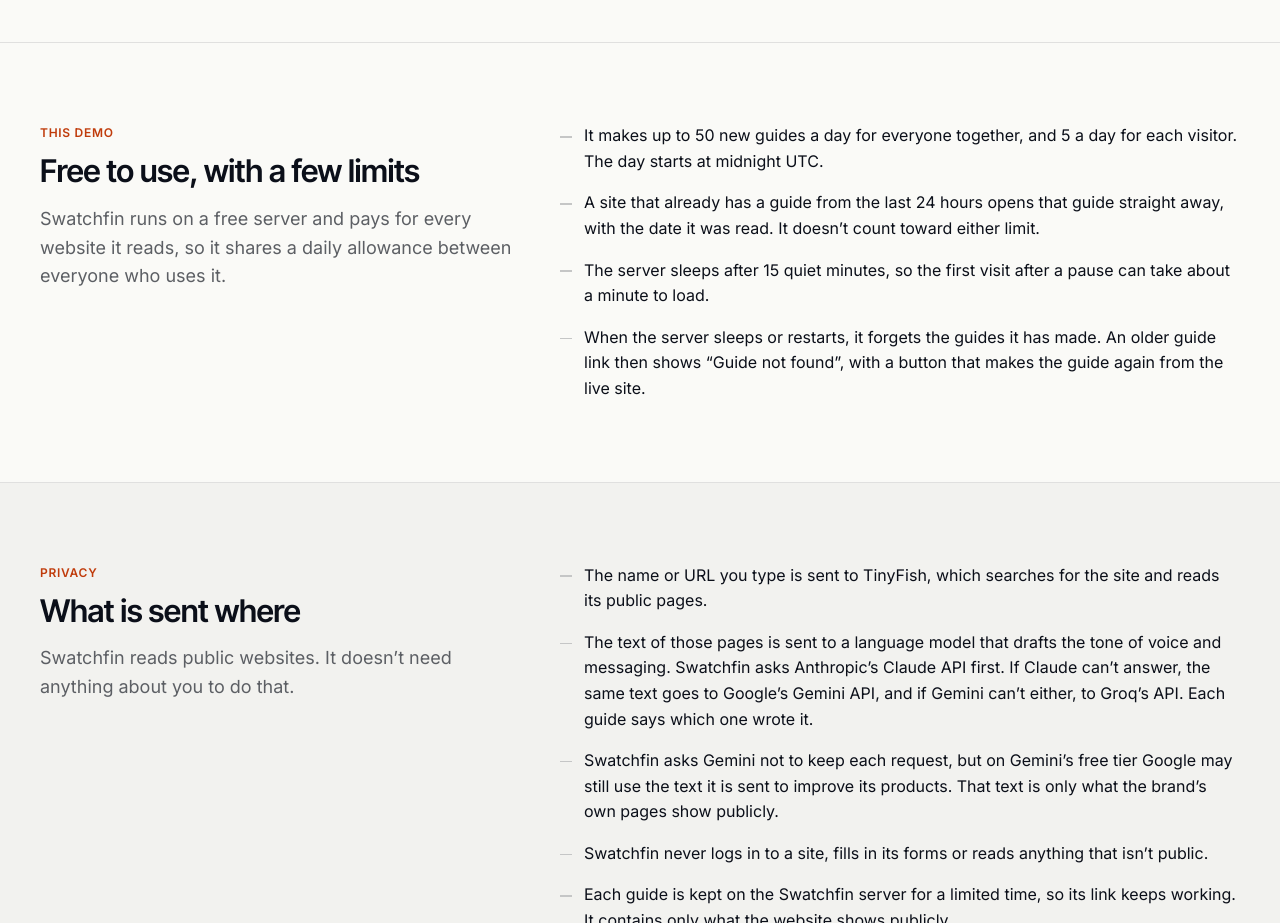
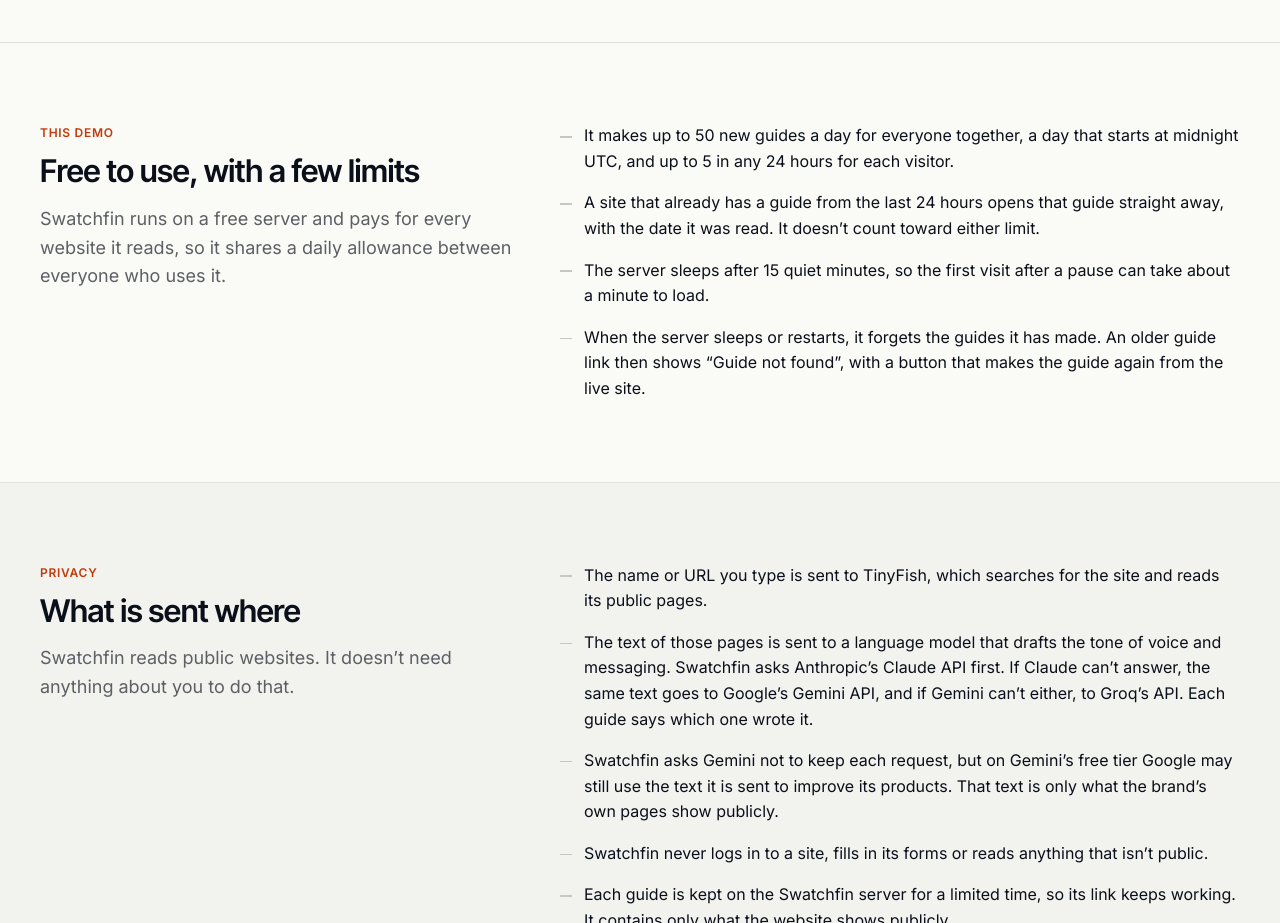
Before and after one commit to ankanhq/swatchfin, a website: page frontend/about.html in a window 1280 px wide. Shown: the part 6900-7823 px from the top of the page. Drawn offline with Linux system fonts and the light colour scheme.

Commit message:
docs: say a visitor's 5 guides are counted over any 24 hours, not from midnight UTC
The About page said a visitor's day starts at midnight UTC, but ratelimit.RateLimiter counts each visitor's guides over the last 24 hours; only the shared limit of 50 starts again at midnight UTC. The About page and the README now say so.

```diff
--- a/frontend/about.html
+++ b/frontend/about.html
@@ -415,7 +415,7 @@
           </div>
           <div class="col-lg-7" data-reveal>
             <ul class="sf-about-list">
-              <li>It makes up to 50 new guides a day for everyone together, and 5 a day for each visitor. The day starts at midnight UTC.</li>
+              <li>It makes up to 50 new guides a day for everyone together, a day that starts at midnight UTC, and up to 5 in any 24 hours for each visitor.</li>
               <li>A site that already has a guide from the last 24 hours opens that guide straight away, with the date it was read. It doesn’t count toward either limit.</li>
               <li>The server sleeps after 15 quiet minutes, so the first visit after a pause can take about a minute to load.</li>
               <li>When the server sleeps or restarts, it forgets the guides it has made. An older guide link then shows “Guide not found”, with a button that makes the guide again from the live site.</li>
```
Also changed, not shown: README.md.
